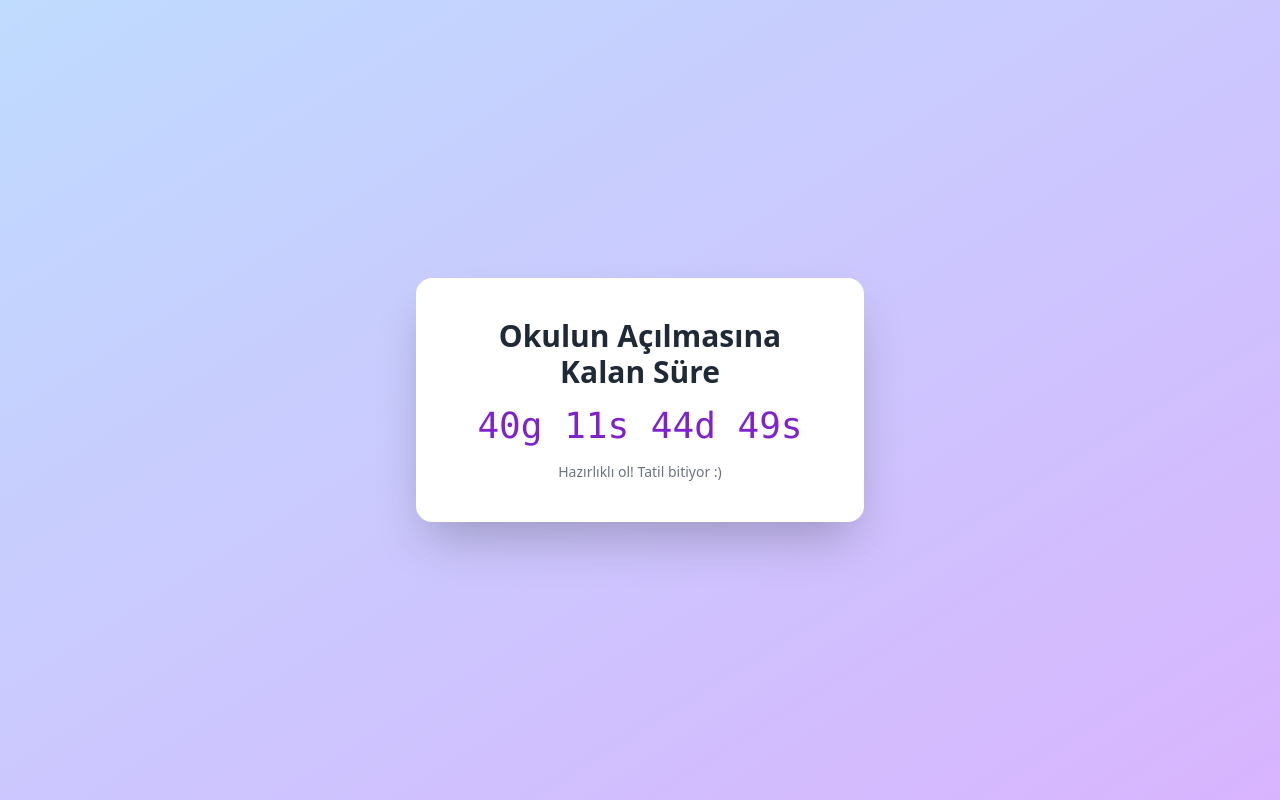
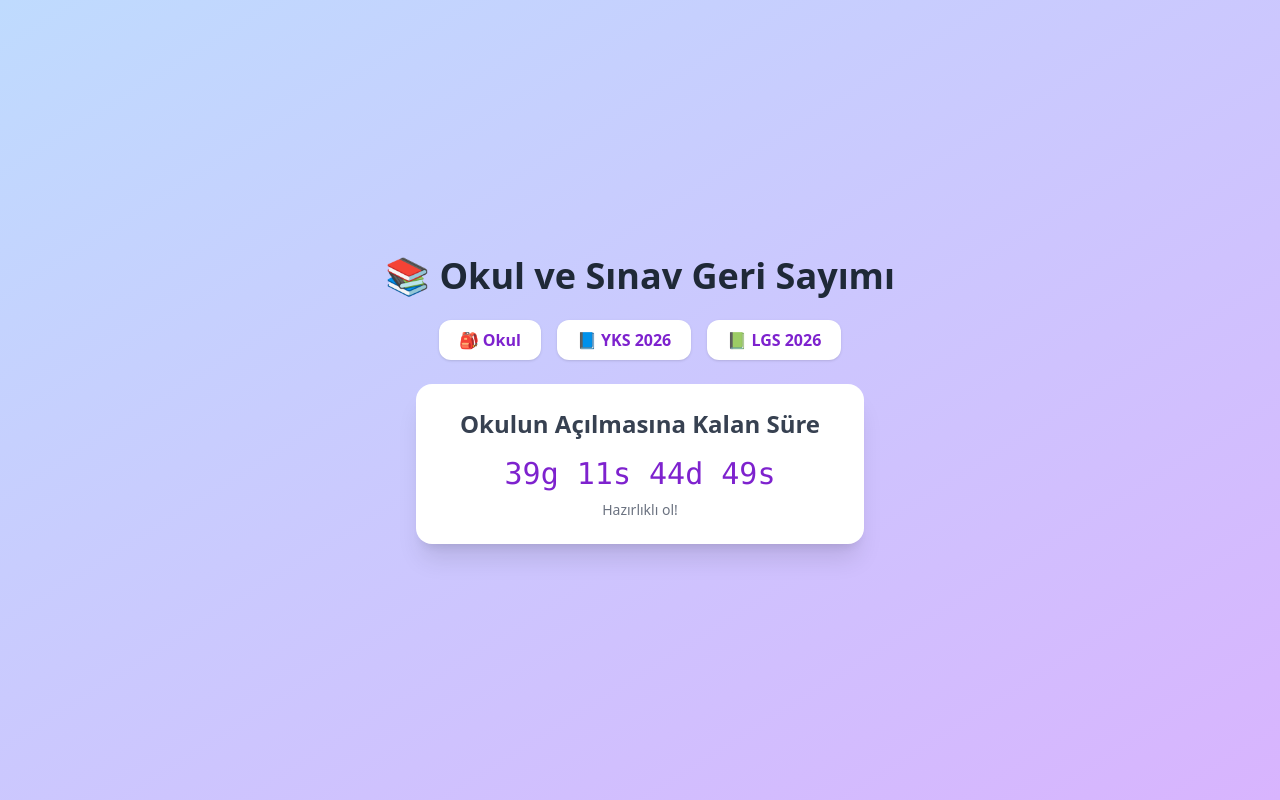
Before and after one commit to azizarslan23/okul-sayaci, a plain HTML site: page index.html in a window 1280 px wide. Drawn offline with nearby package versions, Linux system fonts and the light colour scheme.

Commit message:
Update index.html

```diff
--- a/index.html
+++ b/index.html
@@ -1,28 +1,54 @@
 <!DOCTYPE html>
 <html lang="tr">
 <head>
-  <meta charset="UTF-8">
-  <meta name="viewport" content="width=device-width, initial-scale=1">
-  <title>Okul Sayacı</title>
+  <meta charset="UTF-8" />
+  <meta name="viewport" content="width=device-width, initial-scale=1" />
+  <title>Geri Sayım</title>
   <script src="https://cdn.tailwindcss.com"></script>
 </head>
-<body class="bg-gradient-to-br from-blue-200 to-purple-300 flex items-center justify-center min-h-screen">
-  <div class="bg-white shadow-2xl rounded-2xl p-10 text-center max-w-md w-full">
-    <h1 class="text-3xl font-bold text-gray-800 mb-4">Okulun Açılmasına Kalan Süre</h1>
-    <div id="countdown" class="text-4xl font-mono text-purple-700"></div>
-    <p class="mt-4 text-gray-500 text-sm">Hazırlıklı ol! Tatil bitiyor :)</p>
+<body class="bg-gradient-to-br from-blue-200 to-purple-300 min-h-screen flex flex-col items-center justify-center p-4">
+
+  <h1 class="text-3xl md:text-4xl font-bold text-gray-800 mb-6">📚 Okul ve Sınav Geri Sayımı</h1>
+
+  <!-- Butonlar -->
+  <div class="flex gap-4 mb-6 flex-wrap justify-center">
+    <button onclick="showCountdown('school')" class="bg-white hover:bg-purple-100 text-purple-700 font-semibold px-5 py-2 rounded-xl shadow">🎒 Okul</button>
+    <button onclick="showCountdown('yks')" class="bg-white hover:bg-purple-100 text-purple-700 font-semibold px-5 py-2 rounded-xl shadow">📘 YKS 2026</button>
+    <button onclick="showCountdown('lgs')" class="bg-white hover:bg-purple-100 text-purple-700 font-semibold px-5 py-2 rounded-xl shadow">📗 LGS 2026</button>
+  </div>
+
+  <!-- Sayaç Alanı -->
+  <div id="countdown-container" class="bg-white p-6 rounded-2xl shadow-xl text-center w-full max-w-md">
+    <h2 id="countdown-title" class="text-2xl font-bold text-gray-700 mb-4">Okulun Açılmasına Kalan Süre</h2>
+    <div id="countdown" class="text-3xl font-mono text-purple-700"></div>
+    <p class="mt-2 text-sm text-gray-500">Hazırlıklı ol!</p>
   </div>
 
   <script>
-    // Okulun başlama tarihi: 9 Eylül 2025 (değiştirebilirsin)
-    const schoolStartDate = new Date("2025-09-09T08:00:00");
+    const countdownDates = {
+      school: {
+        title: "Okulun Açılmasına Kalan Süre",
+        date: new Date("2025-09-08T08:00:00")
+      },
+      yks: {
+        title: "YKS 2026 Sınavına Kalan Süre",
+        date: new Date("2026-06-20T09:30:00")  // Tahmini tarih
+      },
+      lgs: {
+        title: "LGS 2026 Sınavına Kalan Süre",
+        date: new Date("2026-06-14T09:30:00")  // Tahmini tarih
+      }
+    };
+
+    let currentTarget = "school";
 
     function updateCountdown() {
       const now = new Date();
-      const diff = schoolStartDate - now;
+      const target = countdownDates[currentTarget];
+      const diff = target.date - now;
 
       if (diff <= 0) {
-        document.getElementById("countdown").textContent = "Okul başladı!";
+        document.getElementById("countdown").textContent = "Zaman geldi!";
         return;
       }
 
@@ -35,6 +61,13 @@
         `${days}g ${hours}s ${minutes}d ${seconds}s`;
     }
 
+    function showCountdown(target) {
+      currentTarget = target;
+      document.getElementById("countdown-title").textContent = countdownDates[target].title;
+      updateCountdown();
+    }
+
+    // Başlangıçta okul sayaç
     updateCountdown();
     setInterval(updateCountdown, 1000);
   </script>
```
